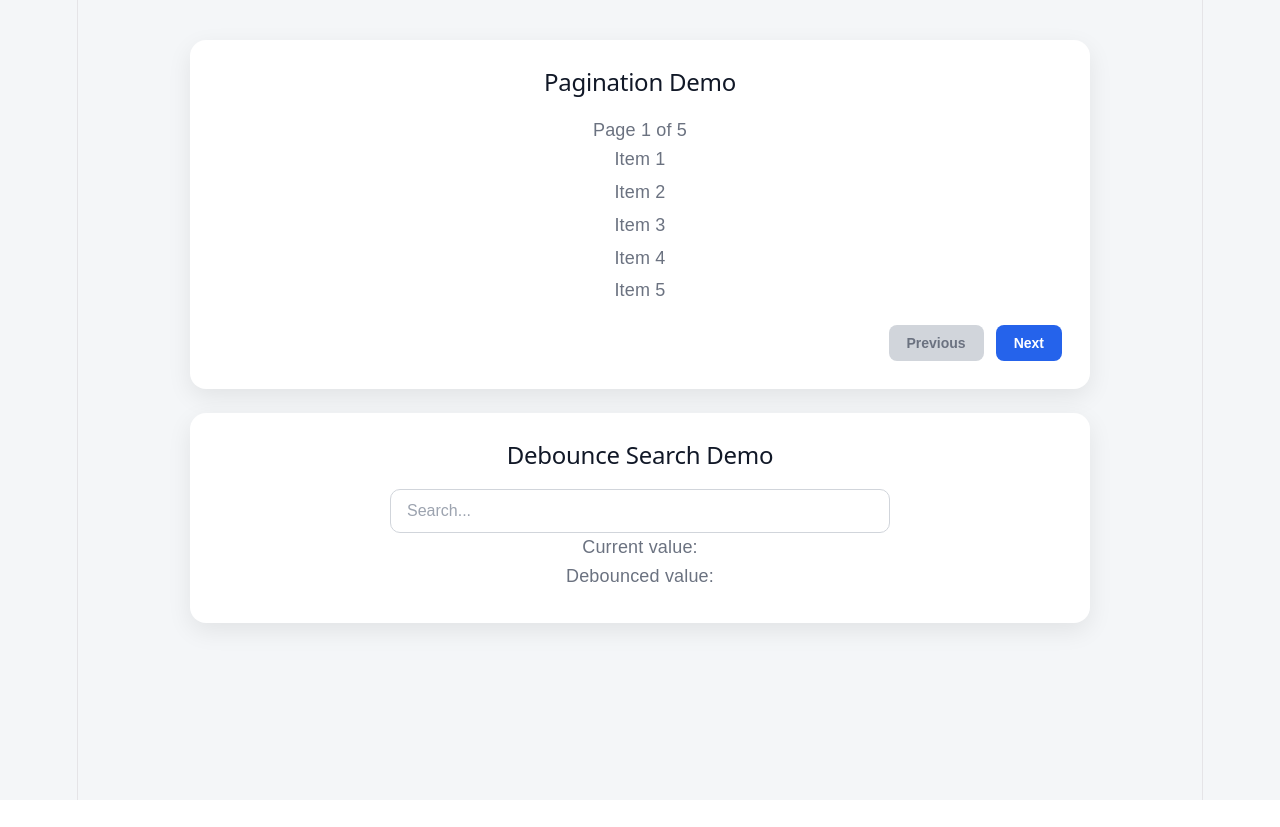
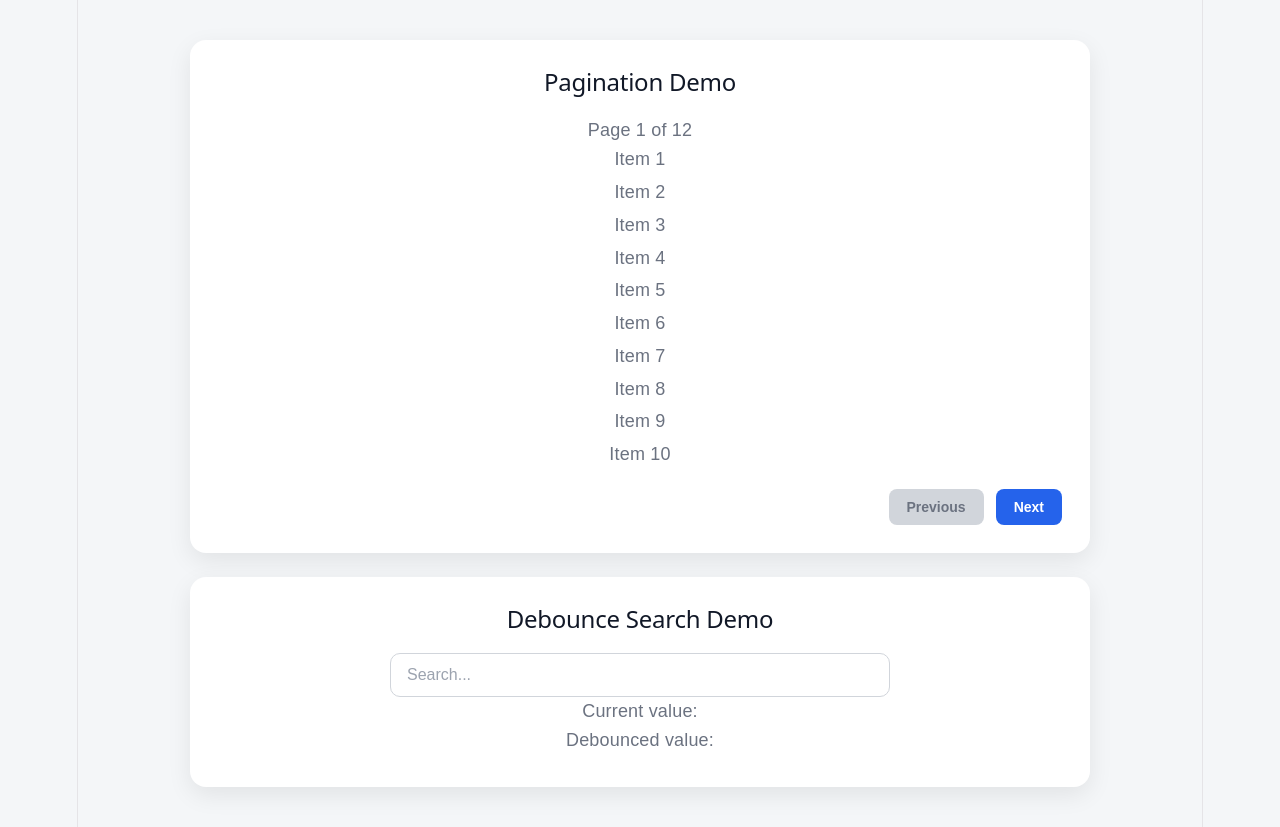
Before and after one commit to mercytv932/Hooks-lab, a React (Vite) app: page / in a window 1280 px wide. Before the commit the page ends 800 px from the top, so only its background shows below. Built offline with nearby package versions, Linux system fonts and the light colour scheme.

Commit message:
readme added

```diff
--- a/src/components/PaginationDemo.tsx
+++ b/src/components/PaginationDemo.tsx
@@ -1,8 +1,8 @@
 import { usePagination } from "../hooks/usePagination";
 
 export default function PaginationDemo() {
-  const items = Array.from({ length: 25 }, (_, i) => `Item ${i + 1}`);
-  const pagination = usePagination(items.length, 5);
+  const items = Array.from({ length: 120 }, (_, i) => `Item ${i + 1}`);
+  const pagination = usePagination(items.length, 10);
   const currentItems = items.slice(pagination.startIndex, pagination.endIndex);
 
   return (
```
Also changed, not shown: src/readMe.md (added).
